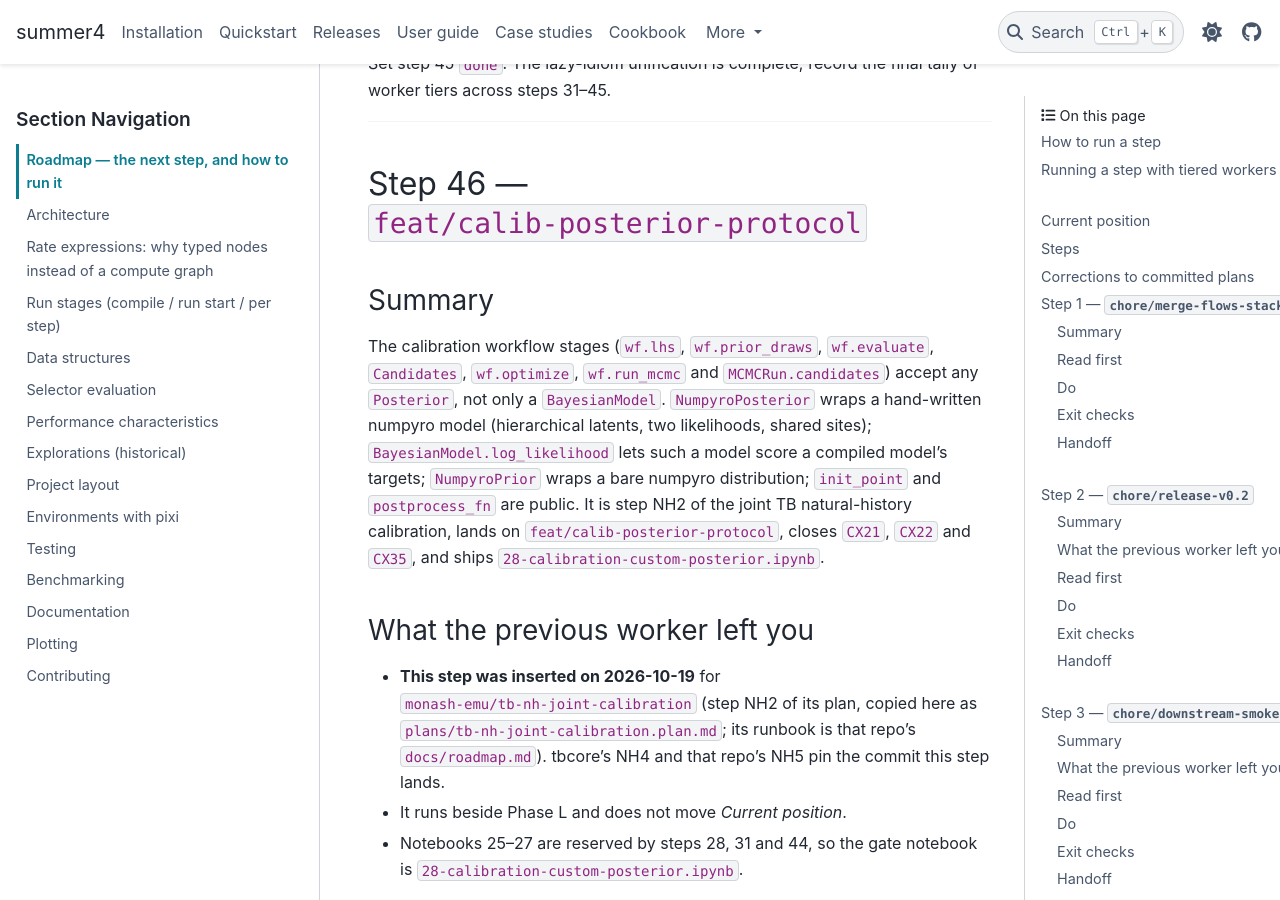
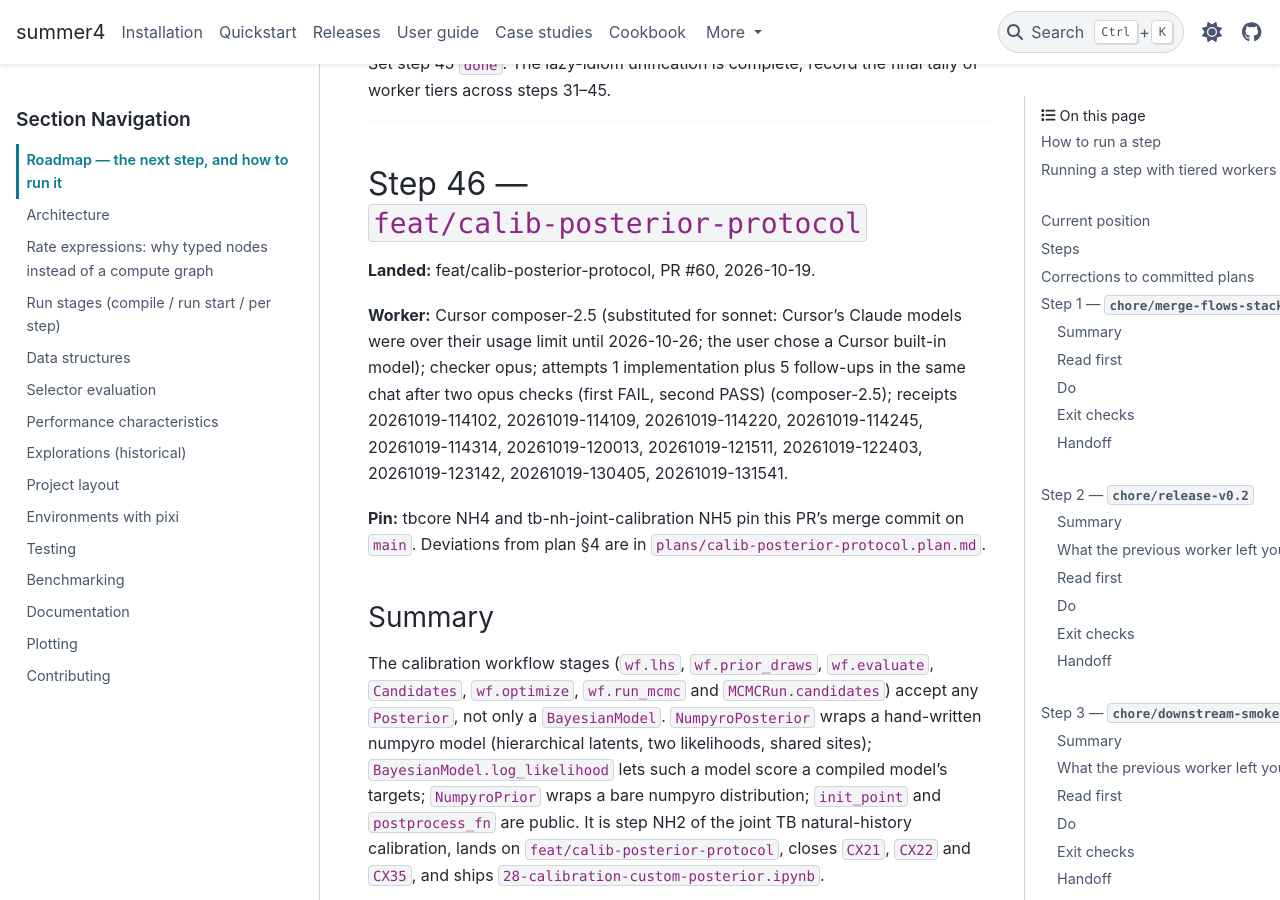
Before and after one commit to monash-emu/summer4, a Sphinx documentation site: the page built from docs/dev/roadmap.md, in a window 1280 px wide and 900 px high, scrolled down 95088 px. Built offline with Sphinx 7.4.7 and the PyData theme 0.15.4, drawn with Linux system fonts in a browser that asks for light colours.

Commit message:
Hand off after step 46: calib-posterior-protocol.
Co-Authored-By: Claude Opus 5.5 <noreply@anthropic.com>

```diff
--- a/docs/dev/roadmap.md
+++ b/docs/dev/roadmap.md
@@ -3277,6 +3277,12 @@ tally of worker tiers across steps 31–45.
 
 ## Step 46 — `feat/calib-posterior-protocol`
 
+**Landed:** feat/calib-posterior-protocol, PR #60, 2026-10-19.
+
+**Worker:** Cursor composer-2.5 (substituted for sonnet: Cursor's Claude models were over their usage limit until 2026-10-26; the user chose a Cursor built-in model); checker opus; attempts 1 implementation plus 5 follow-ups in the same chat after two opus checks (first FAIL, second PASS) (composer-2.5); receipts 20261019-114102, 20261019-114109, 20261019-114220, 20261019-114245, 20261019-114314, 20261019-120013, 20261019-121511, 20261019-122403, 20261019-123142, 20261019-130405, 20261019-131541.
+
+**Pin:** tbcore NH4 and tb-nh-joint-calibration NH5 pin this PR's merge commit on `main`. Deviations from plan §4 are in `plans/calib-posterior-protocol.plan.md`.
+
 ### Summary
 
 The calibration workflow stages (`wf.lhs`, `wf.prior_draws`, `wf.evaluate`,
```
Also changed, not shown: other parts of docs/dev/roadmap.md (+1 -1 lines).
